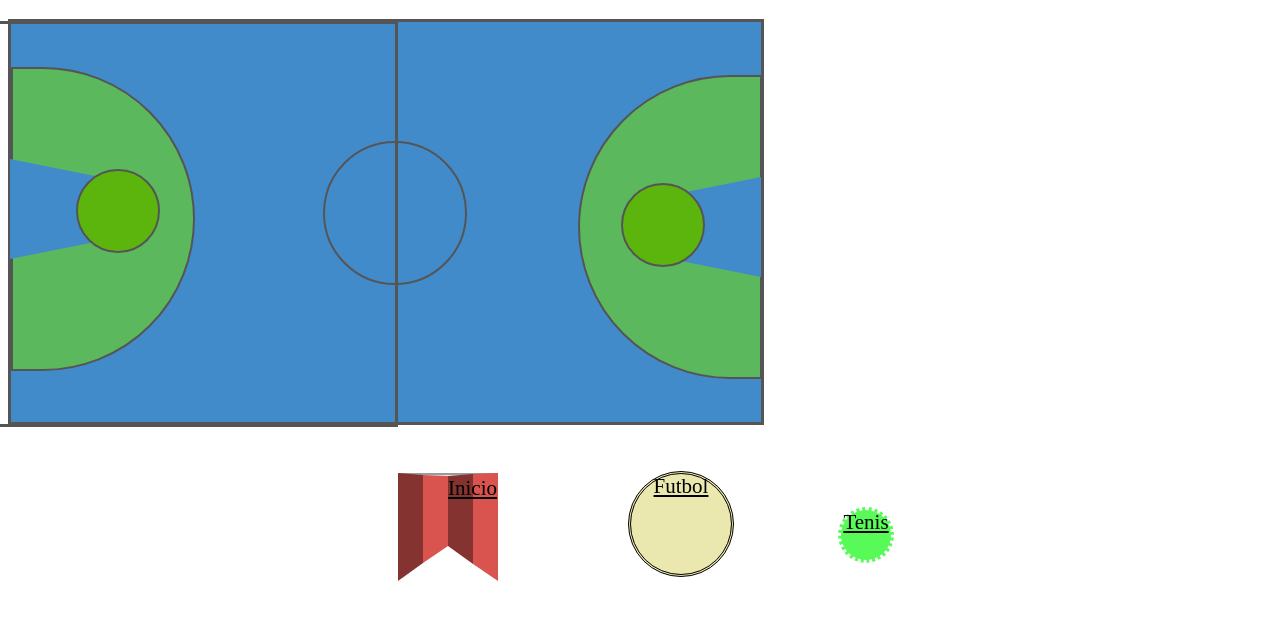
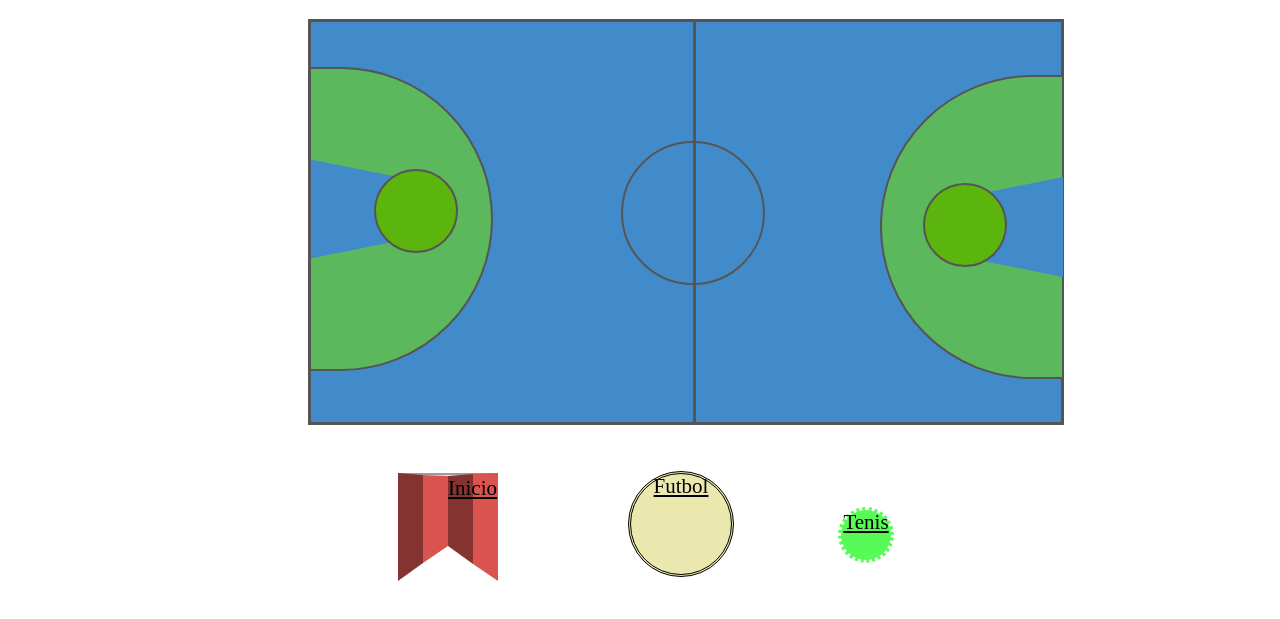
Before and after one commit to gabyLuTrejo/canchas, a plain HTML site: page basket.html in a window 1280 px wide. Shown: the part 61-680 px from the top of the page. Drawn offline with Linux system fonts and the light colour scheme.

Commit message:
Centrado Cancha de basquet

```diff
--- a/assets/css/basket.css
+++ b/assets/css/basket.css
@@ -8,6 +8,7 @@ h1{
   border: 3px solid #555;
   background: #428bca;
   position: relative;
+  margin-left: 300px;
 }
 
 .tirodetrespuntos {
@@ -19,6 +20,7 @@ h1{
   -webkit-border-radius: 0 100px 100px 0;
   border-radius: 0 200px 200px 0;
   margin-top: 45px;
+  margin-left: -2px;
   position: absolute;
 }
 
@@ -55,7 +57,7 @@ h1{
   -webkit-border-radius: 0 100px 100px 0;
   border-radius: 0 200px 200px 0;
   margin-top: -350px;
-  margin-left: 570px;
+  margin-left: 872px;
   -webkit-transform: rotate(180deg);
   position: absolute;
 }
@@ -86,10 +88,10 @@ h1{
 
 .lineamedia{
   width: 400px;
-  height: 400px;
+  height: 382px;
   border: 3px solid #555;
   position: relative;
-  margin-left: -150px;
+  margin-left: -152px;
   margin-top: -240px;
 }
 
@@ -101,7 +103,7 @@ h1{
   -webkit-border-radius: 50%;
   border-radius: 50%;
   margin-left: -20px;
-  margin-top: -300px;
+  margin-top: -304px;
 }
 
 #irFutbol{
```
